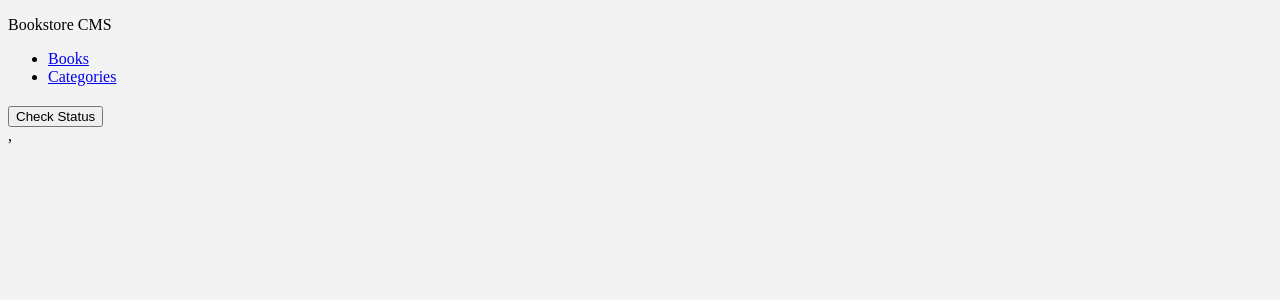
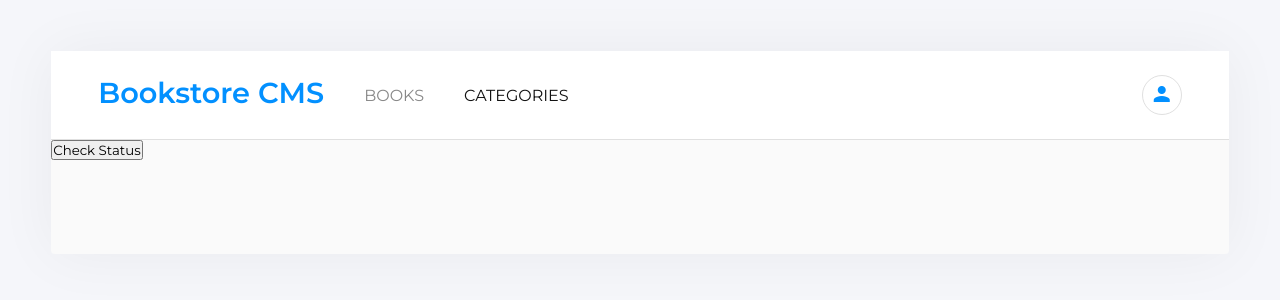
Before and after one commit to vvoo21/Bookstore, a React (Create React App) app: page /Categories in a window 1280 px wide. Shown: the top 300 px of the page. Built offline with nearby package versions, Linux system fonts and the light colour scheme; no server answers.

Commit message:
Add navBar style

```diff
--- a/public/index.html
+++ b/public/index.html
@@ -10,34 +10,13 @@
       content="Web site created using create-react-app"
     />
     <link rel="apple-touch-icon" href="%PUBLIC_URL%/logo192.png" />
-    <!--
-      manifest.json provides metadata used when your web app is installed on a
-      user's mobile device or desktop. See https://developers.google.com/web/fundamentals/web-app-manifest/
-    -->
     <link rel="manifest" href="%PUBLIC_URL%/manifest.json" />
-    <!--
-      Notice the use of %PUBLIC_URL% in the tags above.
-      It will be replaced with the URL of the `public` folder during the build.
-      Only files inside the `public` folder can be referenced from the HTML.
-
-      Unlike "/favicon.ico" or "favicon.ico", "%PUBLIC_URL%/favicon.ico" will
-      work correctly both with client-side routing and a non-root public URL.
-      Learn how to configure a non-root public URL by running `npm run build`.
-    -->
-    <title>React App</title>
+    <link href="https://fonts.googleapis.com/icon?family=Material+Icons"
+      rel="stylesheet">
+    <title>Bookstore</title>
   </head>
   <body>
     <noscript>You need to enable JavaScript to run this app.</noscript>
     <div id="root"></div>
-    <!--
-      This HTML file is a template.
-      If you open it directly in the browser, you will see an empty page.
-
-      You can add webfonts, meta tags, or analytics to this file.
-      The build step will place the bundled scripts into the <body> tag.
-
-      To begin the development, run `npm start` or `yarn start`.
-      To create a production bundle, use `npm run build` or `yarn build`.
-    -->
   </body>
 </html>
--- a/src/components/Categories.js
+++ b/src/components/Categories.js
@@ -11,7 +11,7 @@ const Categories = () => {
 
   return (
     <div>
-      <h2>{categoriesList}</h2>
+      <h1>{categoriesList}</h1>
       <button type="button" onClick={handleClick}>Check Status</button>
     </div>
   );
--- a/src/components/Navigation.js
+++ b/src/components/Navigation.js
@@ -1,10 +1,11 @@
 import React from 'react';
 import { NavLink } from 'react-router-dom';
+import '../styles/nav.css';
 
 const Navigation = () => (
-  <nav>
-    <p className="logo">Bookstore CMS</p>
-    <ul>
+  <nav className="nav-bar">
+    <a href="#/" className="nav-logo">Bookstore CMS</a>
+    <ul className="nav-links">
       <li>
         <NavLink
           to="/"
@@ -23,6 +24,11 @@ const Navigation = () => (
         </NavLink>
       </li>
     </ul>
+    <button className="icon-button" type="button">
+      <span className="material-icons">
+        person
+      </span>
+    </button>
   </nav>
 );
 
--- a/src/index.css
+++ b/src/index.css
@@ -1,3 +1,23 @@
+@import url('https://fonts.googleapis.com/css2?family=Montserrat:ital,wght@0,400;0,500;0,600;1,700&family=Roboto+Slab:wght@400;500;600;700&display=swap');
+
+* {
+  margin: 0;
+  padding: 0;
+  box-sizing: border-box;
+  font-family: 'Montserrat', sans-serif;
+  list-style: none;
+  text-decoration: none;
+}
+
 body {
-  background-color: #f3f3f3;
+  background-color: hsl(228, 33%, 97%);
+  padding: 4%;
 }
+
+#root {
+  margin: 0;
+  padding: 0 0 8% 0;
+  border-radius: 4px;
+  box-shadow: 0 0 60px 0 rgba(0, 0, 0, 0.05);
+  background-color: #fafafa;
+}
--- a/src/index.js
+++ b/src/index.js
@@ -11,6 +11,5 @@ root.render(
     <Provider store={store}>
       <App />
     </Provider>
-    ,
   </React.StrictMode>,
 );
--- /dev/null
+++ b/src/styles/nav.css
@@ -0,0 +1,46 @@
+.nav-bar {
+  background-color: #fff;
+  padding: 1.5rem 4%;
+  border-bottom: 1px solid #e0e0e0;
+  display: flex;
+  gap: 40px;
+}
+
+.nav-logo {
+  font-size: 1.8rem;
+  font-weight: 700;
+  color: #0290ff;
+}
+
+.nav-links {
+  display: flex;
+  align-items: center;
+  gap: 40px;
+  flex-grow: 1;
+}
+
+li a {
+  font-size: 1rem;
+  color: #121212;
+  opacity: 0.5;
+  letter-spacing: 1.9 px;
+  text-transform: uppercase;
+}
+
+.activeLink {
+  color: #121212;
+  opacity: 1;
+}
+
+.material-icons {
+  color: #0290ff;
+}
+
+.icon-button {
+  background-color: #fff;
+  border-radius: 50%;
+  border: 1px solid #e0e0e0;
+  width: 2.5rem;
+  height: 2.5rem;
+  cursor: pointer;
+}
```
